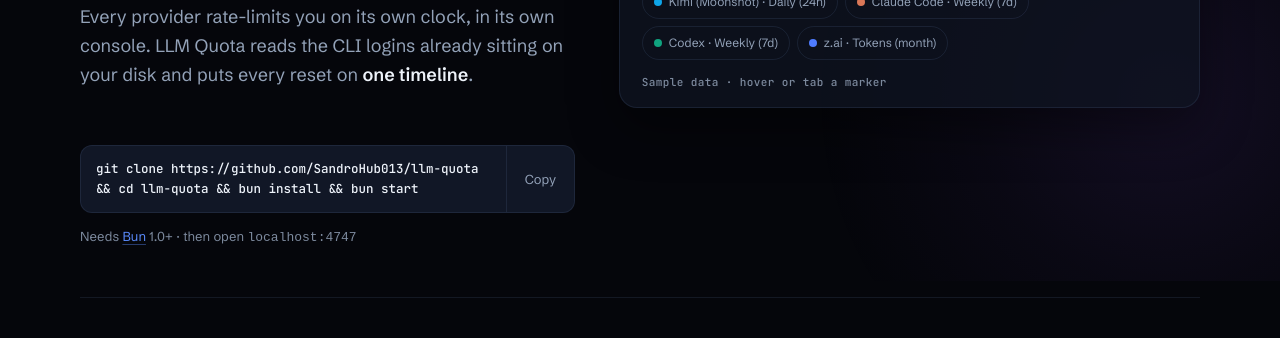
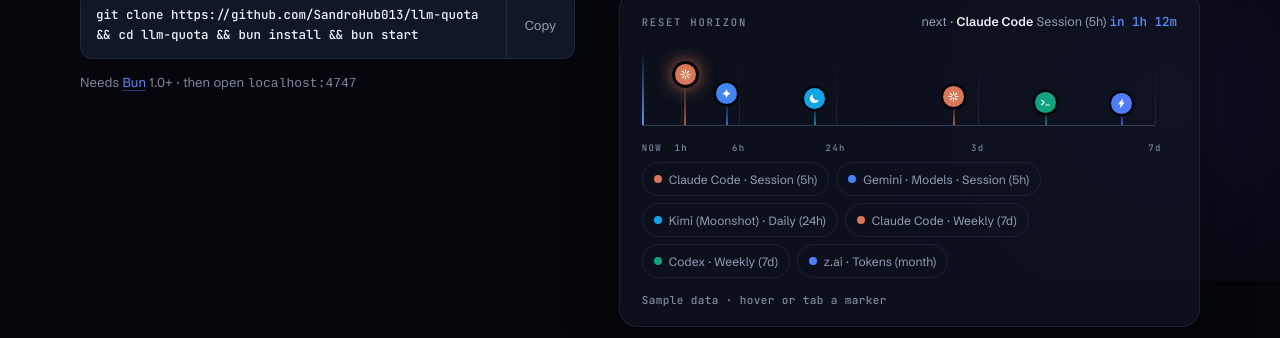
Before and after one commit to SandroHub013/llm-quota, a website: page docs/index.html in a window 1280 px wide. Shown: the part 519-857 px from the top of the page. Drawn offline with Linux system fonts and the light colour scheme.

Commit message:
fix(site): hero headline spans the row, horizon takes the second (#12)
At >=900px the h1's longest unbreakable line (subscriptions., 777px at
the 74px clamp cap) overflowed its minmax(0, 0.92fr) track (~493px) and
slid under the horizon card, which paints over it. Span the headline
across both columns and split the second row between the command
snippet and the horizon. Verified at 1440/1280/1100/1024/900/390px:
zero h1 overflow, mobile unchanged.

Closes #11

Co-authored-by: SandroHub013 <SandroHub013@users.noreply.github.com>

```diff
--- a/docs/index.html
+++ b/docs/index.html
@@ -202,8 +202,10 @@
       }
       /* One column on phones, and the source order puts the horizon straight after the
          lede — the signature moment must not sit below a seven-line install command.
-         From 900px the command tucks under the headline and the horizon takes the
-         right half at full height. */
+         From 900px the headline takes the full row: at display size the word
+         "subscriptions." needs ~780px, more than any half-column the grid can give it,
+         and a minmax(0, …) track lets overflowing text slide under the horizon card.
+         The command and the horizon split the row below it. */
       .hero-grid {
         display: grid; gap: clamp(24px, 3.4vw, 48px);
         grid-template-columns: minmax(0, 1fr);
@@ -211,7 +213,7 @@
       @media (min-width: 900px) {
         .hero-grid {
           grid-template-columns: minmax(0, 0.92fr) minmax(0, 1.08fr);
-          grid-template-areas: "top horizon" "cta horizon";
+          grid-template-areas: "top top" "cta horizon";
           align-items: start;
           row-gap: 26px;
         }
```
